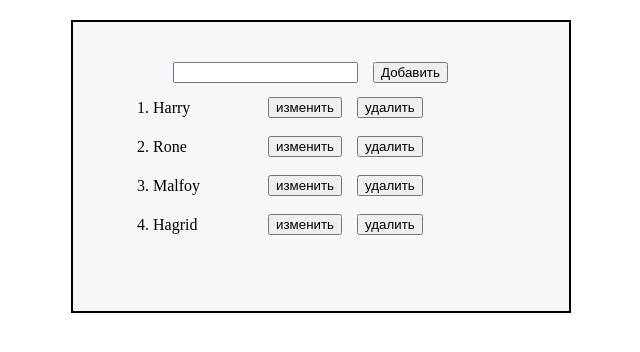
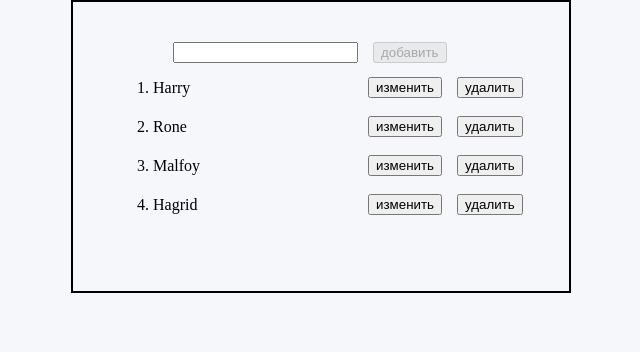
Before and after one commit to HhjRriT/hillel, a plain HTML site: page hw9/index.html in a window 1280 px wide. Shown: the whole page, without its empty margins (319-959 px from the left). Drawn offline with Linux system fonts and the light colour scheme.

Commit message:
refactored hw9 added disabling submit btn...

```diff
--- a/hw9/hw9.js
+++ b/hw9/hw9.js
@@ -1,53 +1,67 @@
 const users = ['Harry', 'Rone', 'Malfoy', 'Hagrid'];
-const form = document.createElement("form");
-const mainDiv = document.createElement("div");
-const input = document.createElement("input");
-const addMe = document.createElement("button");
+const buttons = ["изменить", "удалить"];
 
-addMe.type = "confirm";
-addMe.innerText = "Добавить";
-addMe.className = "addMe";
-mainDiv.appendChild(form)
-form.appendChild(input);
-form.appendChild(addMe);
-document.body.appendChild(mainDiv);
+function creatWebForm(btn, listener, text) {
+    const form = document.createElement("form");
+    const input = document.createElement("input");
+    const subm = document.createElement("button");
+    subm.type = btn;
+    subm.innerText = text;
+    subm.className = "inputBtn";
+    subm.setAttribute("disabled", "disabled")
+    subm.addEventListener("click", listener);
+    form.appendChild(input);
+    input.addEventListener("input", () => input.value.length === 0 ? subm.setAttribute("disabled", "disabled") : subm.removeAttribute("disabled"))
+    form.appendChild(subm);
+    return form;
+}
 
-const list = makeAList(users);
-mainDiv.appendChild(list);
+function createBtn(name, event, element) {
+    const button = document.createElement("button");
+    button.innerText = name;
+    if (name === "изменить") {
+        button.addEventListener(event, function () {
+            users[element] = prompt(`кто вмсето ${users[element]} ?`) || users[element];
+            workSpace.replaceChild(makeAList(users, buttons), workSpace.lastChild);
+        })
+    } else if (name === "удалить") {
+        button.addEventListener(event, function () {
+            if (confirm(`Вы хотите удалить ${users[element]} ?`)) {
+                users.splice(element, 1);
+                workSpace.replaceChild(makeAList(users, buttons), workSpace.lastChild);
+            }
+        })
+    }
+    return button;
+}
 
 function addNewOne(event) {
     event.preventDefault();
-    if (input.value) {
+    const input = document.querySelector("input");
+    if (input.value && !users.includes(input.value)) {
         users.push(input.value);
         input.value = null;
-        mainDiv.replaceChild(makeAList(users), mainDiv.lastChild);
+        workSpace.replaceChild(makeAList(users, buttons), workSpace.lastChild);
     }
 }
 
-addMe.addEventListener("click", addNewOne)
-
-function makeAList(arr) {
+function makeAList(arr, arrOfBtn) {
     const ol = document.createElement("ol");
     for (let i = 0; i < arr.length; i++) {
         const li = document.createElement("li");
-        const rename = document.createElement("button");
-        rename.innerText = "изменить";
-        const del = document.createElement("button");
-        del.innerText = "удалить";
         li.innerText = arr[i];
         ol.appendChild(li);
-        ol.appendChild(rename);
-        ol.appendChild(del);
-        rename.addEventListener("click", function () {
-            arr[i] = prompt(`кто вмсето ${arr[i]} ?`) || arr[i];
-            mainDiv.replaceChild(makeAList(users), mainDiv.lastChild);
-        })
-        del.addEventListener("click", function () {
-            if (confirm(`Вы хотите удалить ${arr[i]} ?`)) {
-                arr.splice(i, 1);
-                mainDiv.replaceChild(makeAList(users), mainDiv.lastChild);
+        if (arrOfBtn) {
+            for (let j of arrOfBtn) {
+                ol.appendChild(createBtn(j, "click", i));
             }
-        })
+        }
     }
     return ol;
 }
+
+const workSpace = document.body;
+const form = creatWebForm("submit", addNewOne, "добавить");
+workSpace.appendChild(form);
+const list = makeAList(users, buttons);
+workSpace.appendChild(list);
--- a/hw9/style.css
+++ b/hw9/style.css
@@ -1,5 +1,10 @@
 body{
-    margin: 20px;
+    margin: 0 auto;
+    box-sizing: border-box;
+    background-color: #f5f7fa;
+    padding: 40px;
+    max-width: 500px;
+    border: 2px solid;
 }
 div {
     margin: 0 auto;
@@ -18,10 +23,10 @@ button {
     margin-left: 15px;
     position: relative;
     top: -20px;
-    left: 100px;
+    left: 200px;
 }
 
-.addMe {
+.inputBtn {
     position: static;
 }
 
```
Also changed, not shown: test git.js (added, +68 -0 lines).
